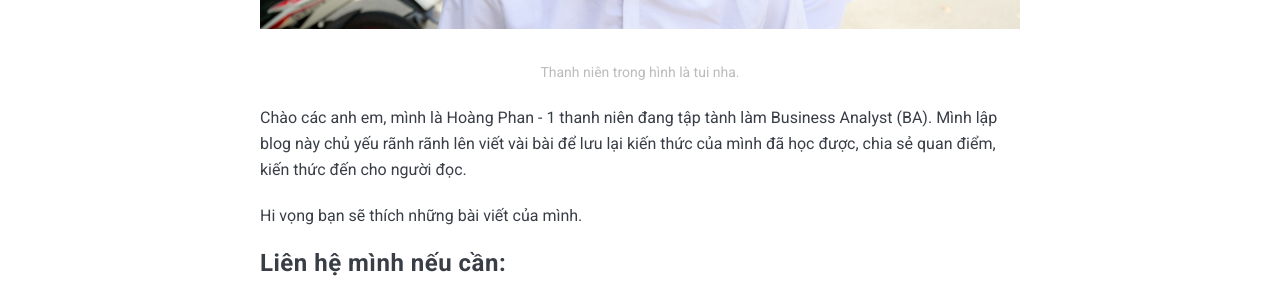
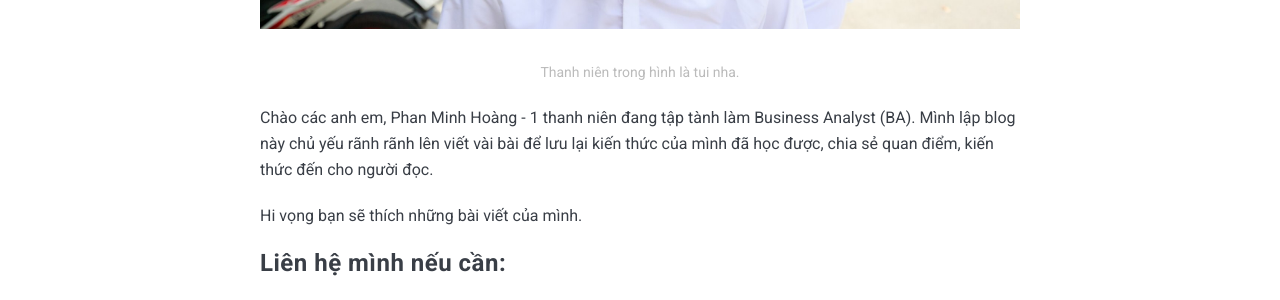
Before and after one commit to hoangpm-vnpay/toilambav2, a Jekyll site: the page built from _pages/about.md, in a window 1280 px wide. Shown: the part 912-1212 px from the top of the page. Built offline with Jekyll 4.4.1, drawn with Linux system fonts in a browser that asks for light colours; nearby versions of some CDN libraries.

Commit message:
Edit from Hoang Phan to Phan Minh Hoang

```diff
--- a/_pages/about.md
+++ b/_pages/about.md
@@ -10,7 +10,7 @@ Hoang Phan Blog - tôi Làm BA (Business Analyst)
 ![Hoang Phan]({{site.baseurl}}/images/01.jpg)
 *Thanh niên trong hình là tui nha.*
 
-Chào các anh em, mình là Hoàng Phan - 1 thanh niên đang tập tành làm Business Analyst (BA). Mình lập blog này chủ yếu rãnh rãnh lên viết vài bài để lưu lại kiến thức của mình đã học được, chia sẻ quan điểm, kiến thức đến cho người đọc.
+Chào các anh em, Phan Minh Hoàng - 1 thanh niên đang tập tành làm Business Analyst (BA). Mình lập blog này chủ yếu rãnh rãnh lên viết vài bài để lưu lại kiến thức của mình đã học được, chia sẻ quan điểm, kiến thức đến cho người đọc.
 
 Hi vọng bạn sẽ thích những bài viết của mình.
 
```
